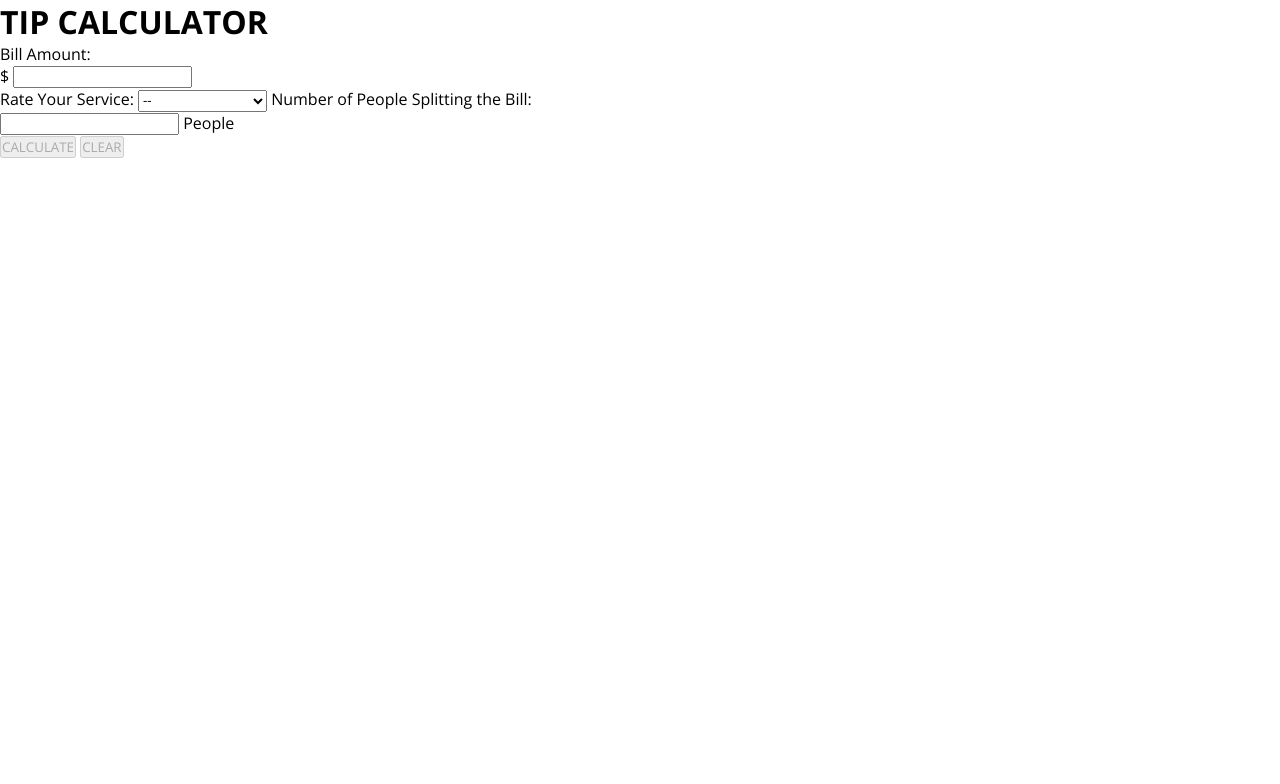
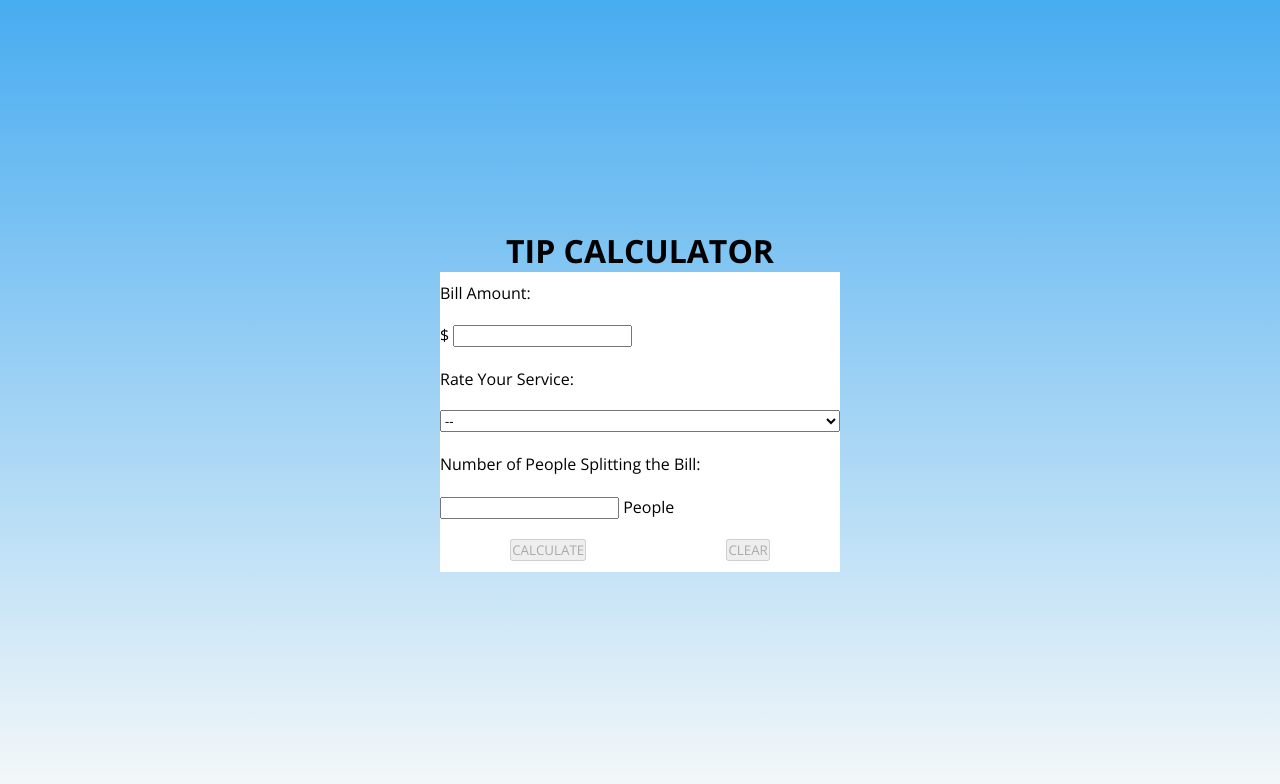
Before and after one commit to JEduardoRJx/tip-calculator, a plain HTML site: page index.html in a window 1280 px wide. Drawn offline with nearby package versions, Linux system fonts and the light colour scheme.

Commit message:
Position form elements and set height/width

```diff
--- a/style.css
+++ b/style.css
@@ -5,3 +5,27 @@
   padding: 0;
   transition: ease all .3s;
 }
+
+body {
+  display: flex;
+  flex-direction: column;
+  justify-content: center;
+  align-items: center;
+  height: 100vh;
+  background: linear-gradient(#48acf0, #f7f9f9);
+}
+
+form {
+  background-color: white;
+  display: flex;
+  flex-direction: column;
+  justify-content: space-around;
+  width: 400px;
+  height: 300px;
+}
+
+.btns-wrapper {
+  display: flex;
+  justify-content: space-around;
+  width: 100%;
+}
```
